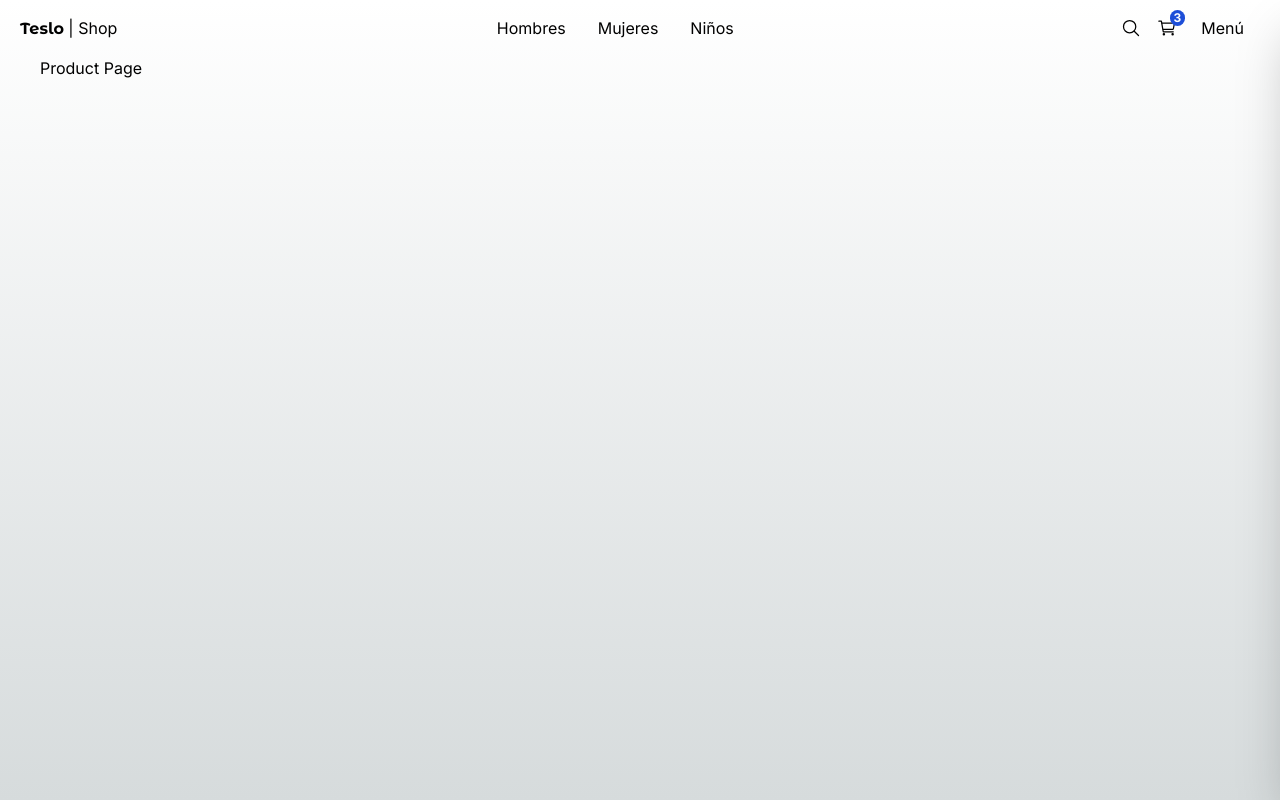
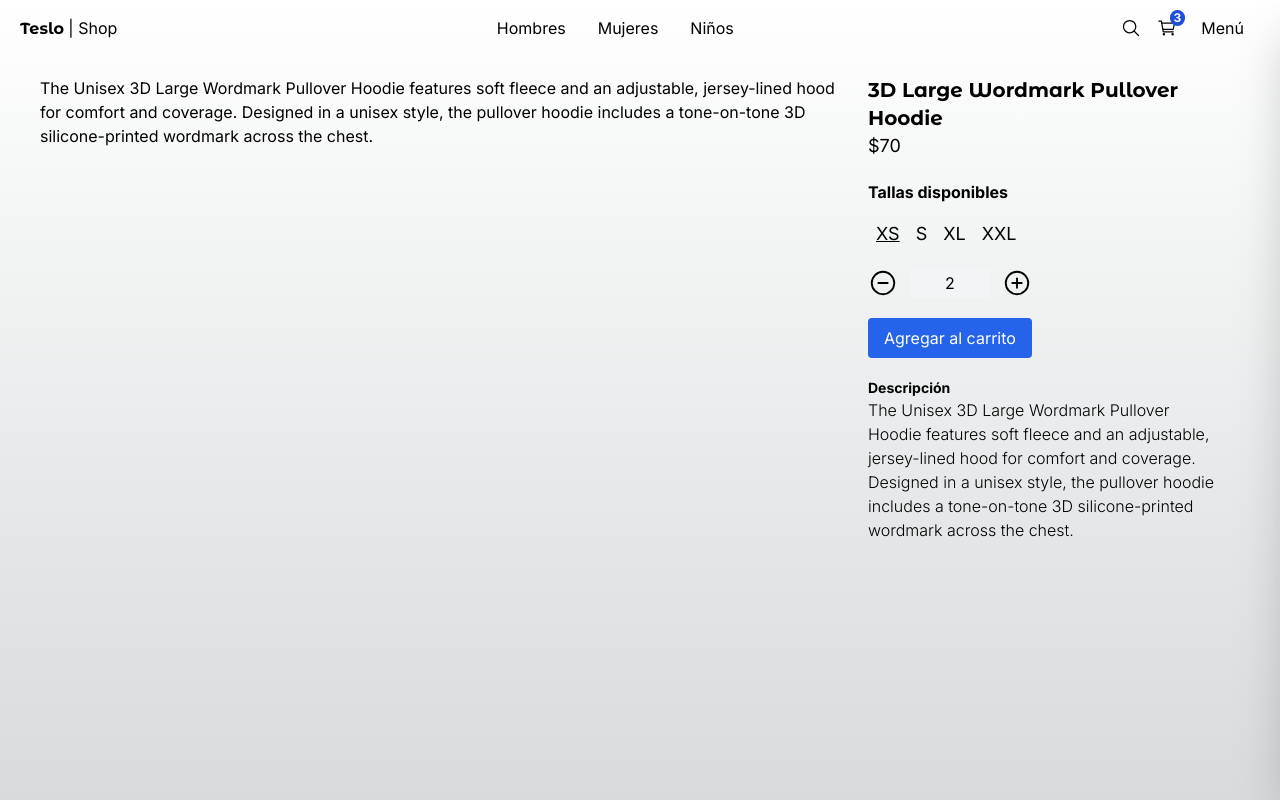
Before and after one commit to codewithleader/teslo-shop-nextjs14, a Next.js app: page /product/3d_large_wordmark_pullover_hoodie in a window 1280 px wide. Built offline with nearby package versions, Linux system fonts and the light colour scheme.

Commit message:
selector de cantidad

```diff
--- a/src/app/(shop)/product/[slug]/page.tsx
+++ b/src/app/(shop)/product/[slug]/page.tsx
@@ -1,8 +1,44 @@
+import { QuantitySelector, SizeSelector } from '@/components';
+import { titleFont } from '@/config/fonts';
+import { initialData } from '@/seed/seed';
+import { notFound } from 'next/navigation';
 
-export default function ProductPage() {
+interface Props {
+  params: {
+    slug: string;
+  };
+}
+
+export default function ProductPage({ params }: Props) {
+  const { slug } = params;
+  const product = initialData.products.find((p) => p.slug === slug);
+  if (!product) notFound();
   return (
-    <div>
-      <h1>Product Page</h1>
+    <div className='mt-5 mb-20 grid grid-cols-1 md:grid-cols-3 gap-3'>
+      {/* SlideShow */}
+      <div className='col-span-1 md:col-span-2'>
+        <h1>{product.description}</h1>
+      </div>
+      {/* Details */}
+      <div className='col-span-1 px-5'>
+        <h1 className={`${titleFont.className} antialiased font-bold text-xl`}>
+          {product.title}
+        </h1>
+        <p className='text-lg mb-5'>${product.price}</p>
+
+        {/* Selector de tallas */}
+        <SizeSelector selectedSize={product.sizes[0]} availableSizes={product.sizes} />
+
+        {/* Selector de cantidad */}
+        <QuantitySelector quantity={2} />
+
+        {/* Button */}
+        <button className='btn-primary my-5'>Agregar al carrito</button>
+
+        {/* Descripción */}
+        <h3 className='font-bold text-sm'>Descripción</h3>
+        <p className='font-light'>{product.description}</p>
+      </div>
     </div>
   );
 }
--- a/src/components/index.ts
+++ b/src/components/index.ts
@@ -1,3 +1,8 @@
+export * from './product/size-selector/SizeSelector';
+export * from './product/quantity-selector/QuantitySelector';
+
+
+
 export * from './products/product-grid/ProductGrid';
 export * from './products/product-grid/ProductGridItem';
 
--- /dev/null
+++ b/src/components/product/quantity-selector/QuantitySelector.tsx
@@ -0,0 +1,31 @@
+'use client';
+
+import { useState } from 'react';
+import { IoAddCircleOutline, IoRemoveCircleOutline } from 'react-icons/io5';
+
+interface Props {
+  quantity: number;
+}
+
+export const QuantitySelector = ({ quantity }: Props) => {
+  const [count, setCount] = useState(quantity);
+  const onQuantityChange = (value: number) => {
+    if (count + value < 1) return;
+    if (count + value > 5) return;
+
+    setCount(count + value);
+  };
+  return (
+    <div className='flex'>
+      <button onClick={() => onQuantityChange(-1)}>
+        <IoRemoveCircleOutline size={30} />
+      </button>
+      <span className='flex items-center justify-center w-20 mx-3 px-5 bg-gray-100 rounded'>
+        {count}
+      </span>
+      <button onClick={() => onQuantityChange(1)}>
+        <IoAddCircleOutline size={30} />
+      </button>
+    </div>
+  );
+};
--- /dev/null
+++ b/src/components/product/size-selector/SizeSelector.tsx
@@ -0,0 +1,28 @@
+import type { Size } from '@/interfaces';
+import clsx from 'clsx';
+
+interface Props {
+  selectedSize: Size;
+  availableSizes: Size[];
+}
+
+export const SizeSelector = ({ selectedSize, availableSizes }: Props) => {
+  return (
+    <div className='my-5'>
+      <h3 className='font-bold mb-4'>Tallas disponibles</h3>
+
+      <div className='flex'>
+        {availableSizes.map((size) => (
+          <button
+            key={size}
+            className={clsx('mx-2 hover:underline text-lg', {
+              underline: size === selectedSize,
+            })}
+          >
+            {size}
+          </button>
+        ))}
+      </div>
+    </div>
+  );
+};
```
